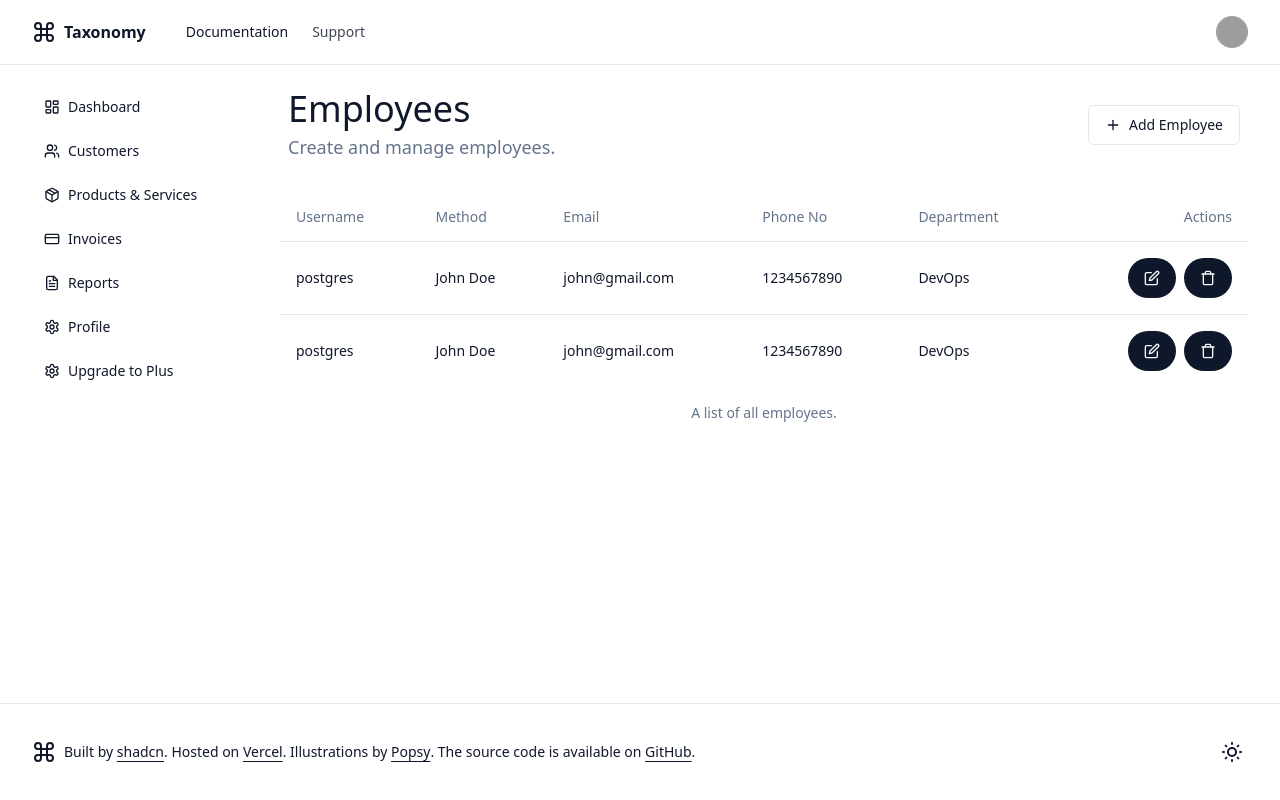
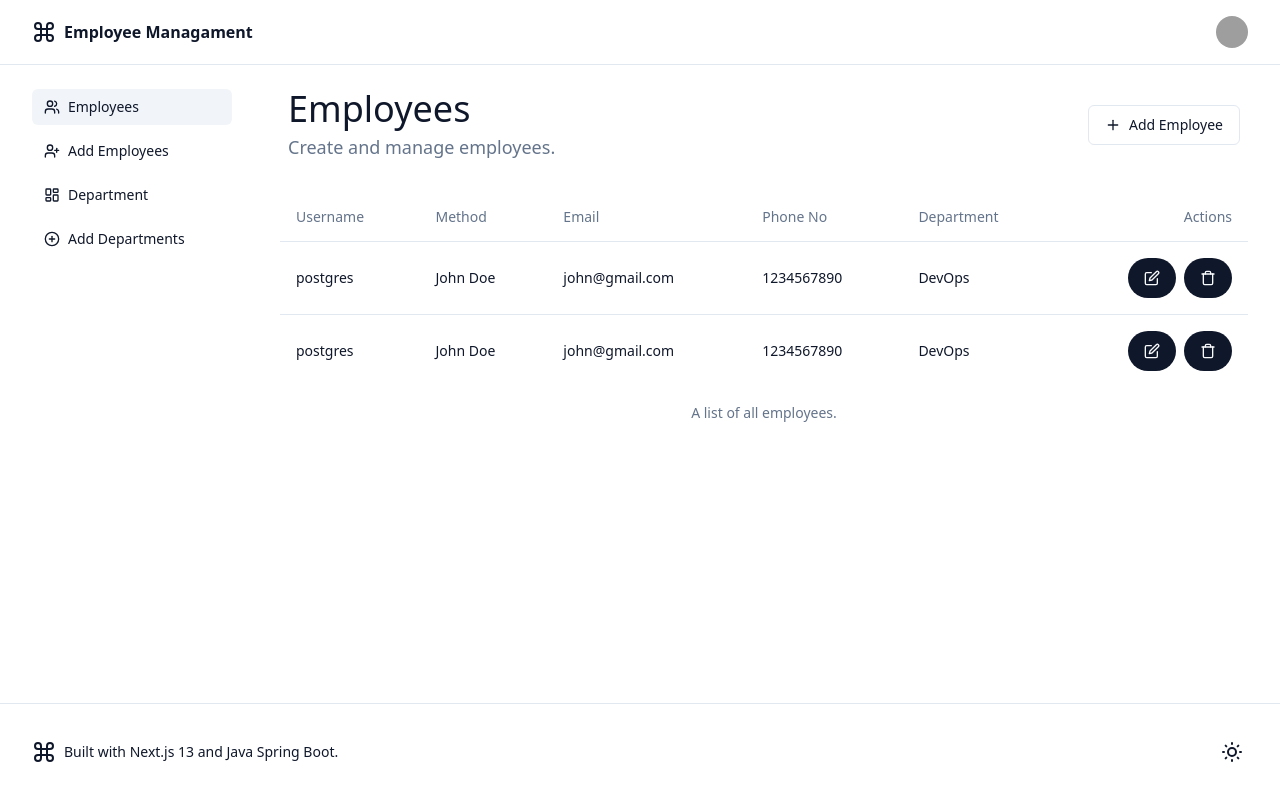
Before and after one commit to prathamesh-mutkure/emp-management, a Next.js app: page /employees in a window 1280 px wide. Built offline with nearby package versions, Linux system fonts and the light colour scheme; grey boxes are pictures that could not be loaded.

Commit message:
Site Header and Footer Updates

```diff
--- a/components/icons.tsx
+++ b/components/icons.tsx
@@ -29,6 +29,8 @@
   Users,
   X,
   Edit,
+  UserPlus,
+  PlusCircle,
   type Icon as LucideIcon,
 } from "lucide-react";
 
@@ -59,6 +61,8 @@
   package: Package,
   dashboard: LayoutDashboard,
   edit: Edit,
+  userPlus: UserPlus,
+  plusCircle: PlusCircle,
   gitHub: ({ ...props }: LucideProps) => (
     <svg
       aria-hidden="true"
--- a/components/site-footer.tsx
+++ b/components/site-footer.tsx
@@ -12,43 +12,7 @@
         <div className="flex flex-col items-center gap-4 px-8 md:flex-row md:gap-2 md:px-0">
           <Icons.logo />
           <p className="text-center text-sm leading-loose md:text-left">
-            Built by{" "}
-            <a
-              href={siteConfig.links.twitter}
-              target="_blank"
-              rel="noreferrer"
-              className="font-medium underline underline-offset-4"
-            >
-              shadcn
-            </a>
-            . Hosted on{" "}
-            <a
-              href="https://vercel.com"
-              target="_blank"
-              rel="noreferrer"
-              className="font-medium underline underline-offset-4"
-            >
-              Vercel
-            </a>
-            . Illustrations by{" "}
-            <a
-              href="https://popsy.co"
-              target="_blank"
-              rel="noreferrer"
-              className="font-medium underline underline-offset-4"
-            >
-              Popsy
-            </a>
-            . The source code is available on{" "}
-            <a
-              href={siteConfig.links.github}
-              target="_blank"
-              rel="noreferrer"
-              className="font-medium underline underline-offset-4"
-            >
-              GitHub
-            </a>
-            .
+            Built with Next.js 13 and Java Spring Boot.
           </p>
         </div>
         <ModeToggle />
--- a/config/dashboard.ts
+++ b/config/dashboard.ts
@@ -2,52 +2,36 @@
 
 export const dashboardConfig: DashboardConfig = {
   mainNav: [
-    {
-      title: "Documentation",
-      href: "/docs",
-    },
-    {
-      title: "Support",
-      href: "/support",
-      disabled: true,
-    },
+    // {
+    //   title: "Documentation",
+    //   href: "/docs",
+    // },
+    // {
+    //   title: "Support",
+    //   href: "/support",
+    //   disabled: true,
+    // },
   ],
   sidebarNav: [
     {
-      title: "Dashboard",
-      href: "/dashboard",
+      title: "Employees",
+      href: "/employees",
+      icon: "users",
+    },
+    {
+      title: "Add Employees",
+      href: "/employees/add",
+      icon: "userPlus",
+    },
+    {
+      title: "Department",
+      href: "/departments",
       icon: "dashboard",
     },
     {
-      title: "Customers",
-      href: "/dashboard/customers",
-      icon: "users",
-    },
-    {
-      title: "Products & Services",
-      href: "/dashboard/products",
-      icon: "package",
-    },
-    {
-      title: "Invoices",
-      href: "/dashboard/invoices",
-      icon: "billing",
-    },
-    {
-      title: "Reports",
-      href: "/dashboard/reports",
-      icon: "post",
-    },
-
-    {
-      title: "Profile",
-      href: "/dashboard/profile",
-      icon: "settings",
-    },
-    {
-      title: "Upgrade to Plus",
-      href: "/dashboard/billing",
-      icon: "settings",
+      title: "Add Departments",
+      href: "/departments/add",
+      icon: "plusCircle",
     },
   ],
 };
--- a/config/site.ts
+++ b/config/site.ts
@@ -1,10 +1,9 @@
 import { SiteConfig } from "types";
 
 export const siteConfig: SiteConfig = {
-  name: "Taxonomy",
-  description:
-    "An open source application built using the new router, server components and everything new in Next.js 13.",
-  url: "https://tx.shadcn.com",
+  name: "Employee Managament",
+  description: "Employee Managament with Next.js 13 and Spring Boot",
+  url: "https://localhost:3000/",
   ogImage: "https://tx.shadcn.com/og.jpg",
   links: {
     twitter: "https://twitter.com/shadcn",
```
